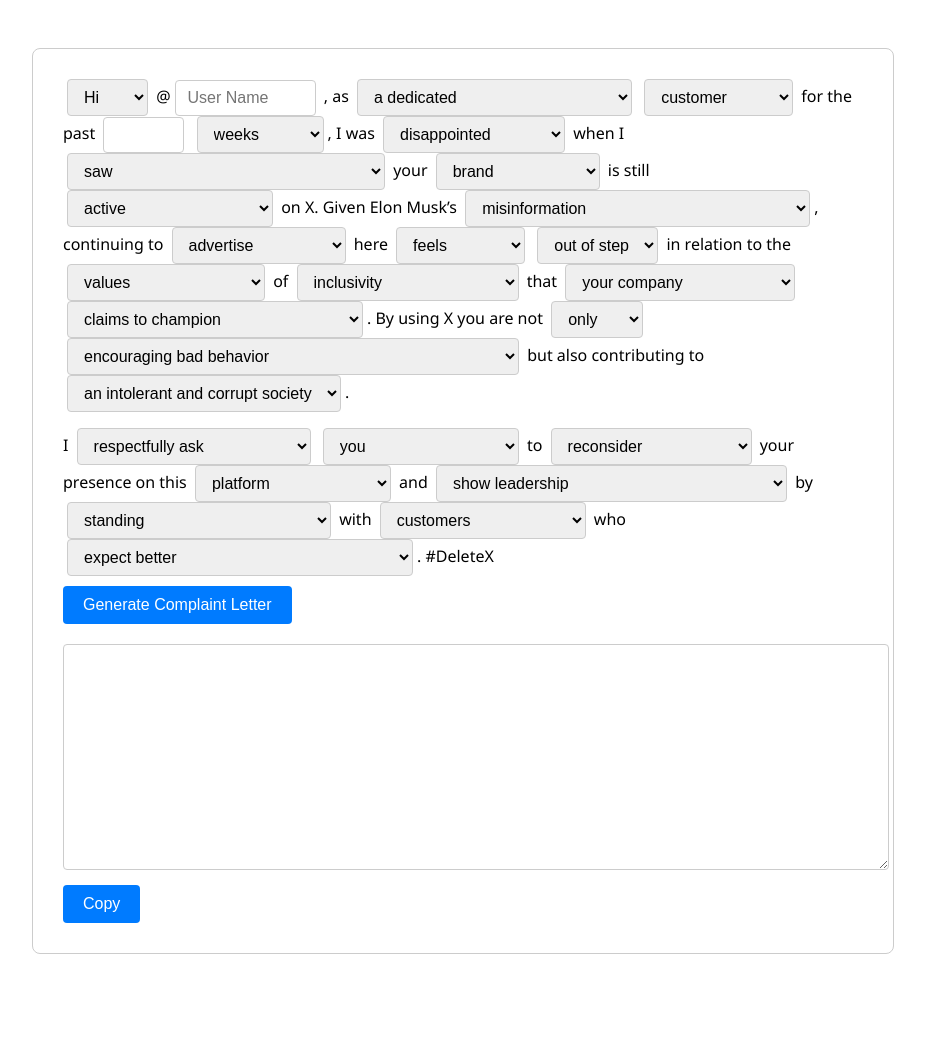
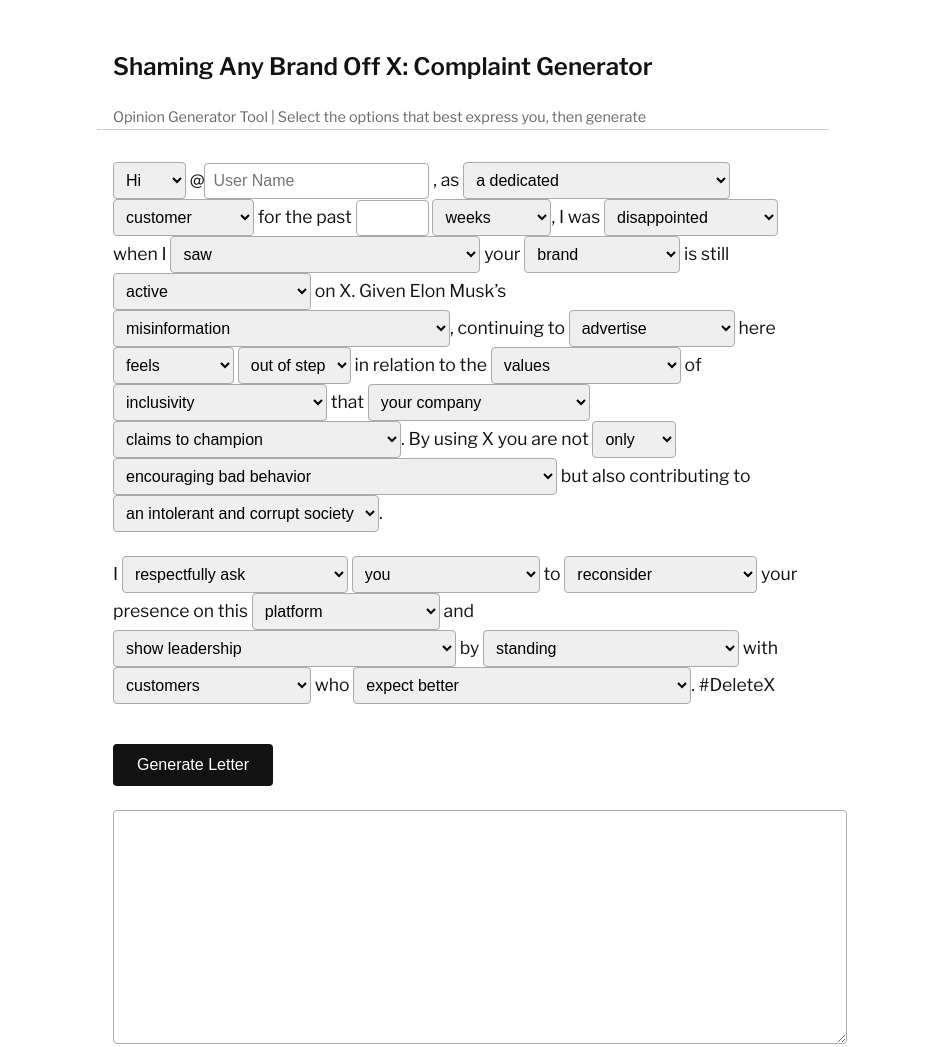
Before and after one commit to paulkamuf/letter, a plain HTML site: page index.html in a window 1280 px wide. Shown: the top 1047 px of the page, without its empty margins (177-1102 px from the left). Before the commit the page ends 1002 px from the top, so only its background shows below. Drawn offline with nearby package versions, Linux system fonts and the light colour scheme.

Commit message:
update
updated indexs

```diff
--- a/index.html
+++ b/index.html
@@ -3,270 +3,142 @@
 <head>
   <meta charset="UTF-8">
   <meta name="viewport" content="width=device-width, initial-scale=1.0">
-    <title>Shaming Any Brand Off X Complaint Letter Generator</title>
+  <title>Shame Any Brand Off X</title>
+  <link href="https://fonts.googleapis.com/css2?family=Libre+Franklin:wght@300;400;600&display=swap" rel="stylesheet">
   <style>
     body {
-            background: #ffffff;
-            font-family: 'Segoe UI', sans-serif;
-            display: flex;
-            flex-direction: column;
-            align-items: center;
-            padding: 40px;
-            color: #000;
+      margin: 0;
+      font-family: 'Libre Franklin', sans-serif;
+      background-color: #fff;
+      color: #121212;
+      line-height: 1.6;
     }
 
-        .container {
-            background: #ffffff;
-            padding: 30px;
-            max-width: 800px;
-            width: 100%;
-            border: 1px solid #ccc;
-            border-radius: 8px;
+    header {
+      max-width: 700px;
+      margin: 3rem auto 1rem;
+      padding: 0 1rem;
+      border-bottom: 1px solid #ccc;
+    }
+
+    header h1 {
+      font-size: 2rem;
+      font-weight: 600;
+      margin: 0;
+    }
+
+    .byline {
+      font-size: 0.9rem;
+      color: #666;
+      margin-top: 0.25rem;
+    }
+
+    main {
+      max-width: 700px;
+      margin: 2rem auto;
+      padding: 0 1rem;
+    }
+
+    .form-group {
+      margin-bottom: 1.5rem;
     }
 
     select, input[type="text"], input[type="number"] {
-            font-size: 1em;
-            border: 1px solid #ccc;
+      padding: 0.5rem;
+      font-size: 1rem;
+      border: 1px solid #aaa;
       border-radius: 4px;
-            padding: 8px 12px;
-            margin: 0 4px;
-            vertical-align: middle;
-        }
-
-        input#companyHandle {
-            width: 115px;
-        }
-
-        .text-line {
-            text-align: left;
-            margin: 0;
-            line-height: 1.8em;
-        }
-
-        button {
-            margin-top: 10px;
-            background-color: #007bff;
-            color: white;
-            border: none;
-            border-radius: 4px;
-            padding: 10px 20px;
-            font-size: 1em;
-            cursor: pointer;
+      width: auto;
     }
 
     textarea {
       width: 100%;
       height: 200px;
-            padding: 12px;
-            font-size: 1em;
-            border: 1px solid #ccc;
+      padding: 1rem;
+      font-size: 1rem;
+      border: 1px solid #aaa;
       border-radius: 4px;
-            margin-top: 20px;
       resize: vertical;
     }
 
-        .button-container {
-            display: flex;
-            flex-direction: column;
-            align-items: flex-start;
+    button {
+      background-color: #121212;
+      color: #fff;
+      padding: 0.75rem 1.5rem;
+      font-size: 1rem;
+      border: none;
+      border-radius: 4px;
+      cursor: pointer;
+      margin-top: 1rem;
+    }
+
+    .form-section p {
+      margin: 1.5rem 0;
+      font-size: 1.1rem;
+    }
+
+    .footer {
+      max-width: 700px;
+      margin: 3rem auto 1rem;
+      padding: 0 1rem;
+      font-size: 0.9rem;
+      color: #888;
+      text-align: center;
     }
   </style>
 </head>
 <body>
+  <header>
+    <h2>Shaming Any Brand Off X: Complaint Generator</h2>
+    <div class="byline">Opinion Generator Tool | Select the options that best express you, then  generate </div>
+  </header>
 
-<div class="container">
-    <form id="letterForm">
-        <p class="text-line">
-            <select id="greeting">
-                <option>Hi</option>
-                <option>Dear</option>
-                <option>GM</option>
-            </select>
+  <main>
+    <form id="letterForm" class="form-section">
+      <p>
+        <select id="greeting"> <option>Hi</option><option>Dear</option><option>GM</option> </select>
         @<input type="text" id="companyHandle" placeholder="User Name">
-            , as
-            <select id="dedication">
-                <option>a dedicated</option>
-                <option>an ad-supported tier subscribing</option>
-                <option>a founding member tier</option>
-            </select>
-            <select id="role">
-                <option>customer</option>
-                <option>supporter</option>
-                <option>set of eyeballs</option>
-            </select>
-            for the past
-            <input type="number" id="duration" min="0" max="99">
-            <select id="durationUnit">
-                <option>weeks</option>
-                <option>minutes</option>
-                <option>tiktok posts</option>
-            </select>, I was
-            <select id="disappointment">
-                <option>disappointed</option>
-                <option>let down</option>
-                <option>super disappointed</option>
-            </select>
-            when I
-            <select id="action">
-                <option>saw</option>
-                <option>saw a re-post saying that</option>
-                <option>heard a podcast about the re-post that</option>
-            </select>
-            your
-            <select id="brandType">
-                <option>brand</option>
-                <option>label</option>
-                <option>collective</option>
-                <option>media outlet</option>
-                <option>agency</option>
-                <option>influencer house</option>
-                <option>substack</option>
-            </select>
-            is still
-            <select id="activity">
-                <option>active</option>
-                <option>generating content</option>
-                <option>linking to your podcast</option>
-            </select>
-            on X. Given Elon Musk’s
-            <select id="offense">
-                <option>misinformation</option>
-                <option>spreading of hate speech</option>
-                <option>misogynistic comments</option>
-                <option>targeting of individuals</option>
-                <option>firing hard working people</option>
-                <option>killing poor people via shuttering US AID</option>
-                <option>repeated  lying</option>
-                <option>abandoning his own children</option>
-                <option>paying people off</option>
-                <option>egomaniacal behavior</option>
-                <option>being an arch capitalist</option>
-                <option>having no empathy</option>
-                <option>working with Donald Trump</option>
-                <option>ruining Tesla</option>
-                <option>having fake hair</option>
-                <option>shirking his CEO duties</option>
-                <option>ruining Twitter</option>
-                <option>union busting</option>
-                <option>sartorial offenses</option>
-                <option>instigating the refugee status of Afrikaners</option>
-                <option>promoting the stolen election lie</option>
-            </select>,
-            continuing to
-            <select id="support">
-                <option>advertise</option>
-                <option>edutain</option>
-                <option>post promo codes</option>
-            </select>
-            here
-            <select id="comparison">
-                <option>feels</option>
-                <option>is like</option>
-                <option>is kinda like</option>
-            </select>
-            <select id="contrast">
-                <option>out of step</option>
-                <option>weird</option>
-                <option>awkward?</option>
-            </select>
-            in relation to the
-            <select id="valueSet">
-                <option>values</option>
-                <option>vibes</option>
-                <option>credo</option>
-                <option>dogmatic list of terms</option>
-            </select>
-            of
-            <select id="virtues">
-                <option>inclusivity</option>
-                <option>respect</option>
-                <option>truth</option>
-                <option>community</option>
-                <option>impression maximization</option>
-            </select>
-            that
-            <select id="source">
-                <option>your company</option>
-                <option>the marketing department</option>
-                <option>the social media manager</option>
-            </select>
-            <select id="claim">
-                <option>claims to champion</option>
-                <option>hired an agency to develop</option>
-                <option>saw a dearth of in the market place</option>
-            </select>. By using X you are not
-            <select id="only">
-                <option>only</option>
-                <option>just</option>
-                <option>simply</option>
-            </select>
-            <select id="damage">
-                <option>encouraging bad behavior</option>
-                <option>shoveling accelerants onto the social media conflagration</option>
-                <option>destroying humanity tweet by tweet</option>
-            </select>
-            but also contributing to
-            <select id="contribution">
-                <option>an intolerant and corrupt society</option>
-                <option>a general mal de vivre</option>
-                <option>Weltschmerz</option>
-            </select>.
+        , as <select id="dedication"> <option>a dedicated</option><option>an ad-supported tier subscribing</option><option>a founding member tier</option> </select>
+        <select id="role"> <option>customer</option><option>supporter</option><option>set of eyeballs</option> </select>
+        for the past <input type="number" id="duration" min="0" max="99">
+        <select id="durationUnit"> <option>weeks</option><option>minutes</option><option>tiktok posts</option> </select>, I was
+        <select id="disappointment"> <option>disappointed</option><option>let down</option><option>super disappointed</option> </select>
+        when I <select id="action"> <option>saw</option><option>saw a re-post saying that</option><option>heard a podcast about the re-post that</option> </select>
+        your <select id="brandType"> <option>brand</option><option>label</option><option>collective</option><option>media outlet</option><option>agency</option><option>influencer house</option><option>substack</option> </select>
+        is still <select id="activity"> <option>active</option><option>generating content</option><option>linking to your podcast</option> </select>
+        on X. Given Elon Musk’s <select id="offense"> <option>misinformation</option><option>spreading of hate speech</option><option>misogynistic comments</option><option>targeting of individuals</option><option>firing hard working people</option><option>killing poor people via shuttering US AID</option><option>repeated  lying</option><option>abandoning his own children</option><option>paying people off</option><option>egomaniacal behavior</option><option>being an arch capitalist</option><option>having no empathy</option><option>working with Donald Trump</option><option>ruining Tesla</option><option>having fake hair</option><option>shirking his CEO duties</option><option>ruining Twitter</option><option>union busting</option><option>sartorial offenses</option><option>instigating the refugee status of Afrikaners</option><option>promoting the stolen election lie</option> </select>,
+        continuing to <select id="support"> <option>advertise</option><option>edutain</option><option>post promo codes</option> </select>
+        here <select id="comparison"> <option>feels</option><option>is like</option><option>is kinda like</option> </select>
+        <select id="contrast"> <option>out of step</option><option>weird</option><option>awkward?</option> </select>
+        in relation to the <select id="valueSet"> <option>values</option><option>vibes</option><option>credo</option><option>dogmatic list of terms</option> </select>
+        of <select id="virtues"> <option>inclusivity</option><option>respect</option><option>truth</option><option>community</option><option>impression maximization</option> </select>
+        that <select id="source"> <option>your company</option><option>the marketing department</option><option>the social media manager</option> </select>
+        <select id="claim"> <option>claims to champion</option><option>hired an agency to develop</option><option>saw a dearth of in the market place</option> </select>. By using X you are not <select id="only"> <option>only</option><option>just</option><option>simply</option> </select>
+        <select id="damage"> <option>encouraging bad behavior</option><option>shoveling accelerants onto the social media conflagration</option><option>destroying humanity tweet by tweet</option> </select>
+        but also contributing to <select id="contribution"> <option>an intolerant and corrupt society</option><option>a general mal de vivre</option><option>Weltschmerz</option> </select>.
       </p>
-        <p class="text-line" style="margin-top: 1em;">
-            I
-            <select id="target">
-                <option>respectfully ask</option>
-                <option>somewhat respectfully ask</option>
-                <option>dare</option>
-            </select>
-            <select id="actionRequest">
-                <option>you</option>
-                <option>your VP of marketing</option>
-            </select>
-            to
-            <select id="platform">
-                <option>reconsider</option>
-                <option>recalculate the ROI of</option>
-            </select>
-            your presence on this
-            <select id="leadership">
-                <option>platform</option>
-                <option>“platform”</option>
-                <option>surveillance software</option>
-                <option>investment vehicle</option>
-            </select>
-            and
-            <select id="gesture">
-                <option>show leadership</option>
-                <option>modify your omni-channel solution strategy</option>
-            </select>
-            by
-            <select id="audience">
-                <option>standing</option>
-                <option>sitting</option>
-                <option>changing your profile pic along</option>
-            </select>
-            with
-            <select id="community">
-                <option>customers</option>
-                <option>the public</option>
-                <option>users that are not bots</option>
-            </select>
-            who
-            <select id="expectation">
-                <option>expect better</option>
-                <option>are scared and don't know what else to do</option>
-            </select>.
+      <p>
+        I <select id="target"> <option>respectfully ask</option><option>somewhat respectfully ask</option><option>dare</option> </select>
+        <select id="actionRequest"> <option>you</option><option>your VP of marketing</option> </select>
+        to <select id="platform"> <option>reconsider</option><option>recalculate the ROI of</option> </select>
+        your presence on this <select id="leadership"> <option>platform</option><option>“platform”</option><option>surveillance software</option><option>investment vehicle</option> </select>
+        and <select id="gesture"> <option>show leadership</option><option>modify your omni-channel solution strategy</option> </select>
+        by <select id="audience"> <option>standing</option><option>sitting</option><option>changing your profile pic along</option> </select>
+        with <select id="community"> <option>customers</option><option>the public</option><option>users that are not bots</option> </select>
+        who <select id="expectation"> <option>expect better</option><option>are scared and don't know what else to do</option> </select>.
         #DeleteX
       </p>
-        <div class="button-container">
-            <button type="button" onclick="generateLetter()">Generate Complaint Letter</button>
-        </div>
+
+      <button type="button" onclick="generateLetter()">Generate Letter</button>
+</p>
     </form>
+
     <textarea id="output" readonly></textarea>
-    <div class="button-container">
     <button type="button" onclick="copyToClipboard()">Copy</button>
-    </div>
+  </main>
+
+  <div class="footer">
+    &copy; 2025 Opinion Assistance | Your Opinion But Better
   </div>
 
   <script>
@@ -288,12 +160,8 @@ I ${values.target} ${values.actionRequest} to ${values.platform} your presence o
     function copyToClipboard() {
       const output = document.getElementById("output");
       output.select();
-    output.setSelectionRange(0, 99999); // For mobile devices
-    navigator.clipboard.writeText(output.value).then(() => {
+      document.execCommand("copy");
       alert("Letter copied to clipboard.");
-    }).catch(err => {
-        alert("Failed to copy: " + err);
-    });
     }
   </script>
 </body>
```
Also changed, not shown: index_old.html (added, +300 -0 lines). Lines whose indentation alone changed are shown as unchanged.
